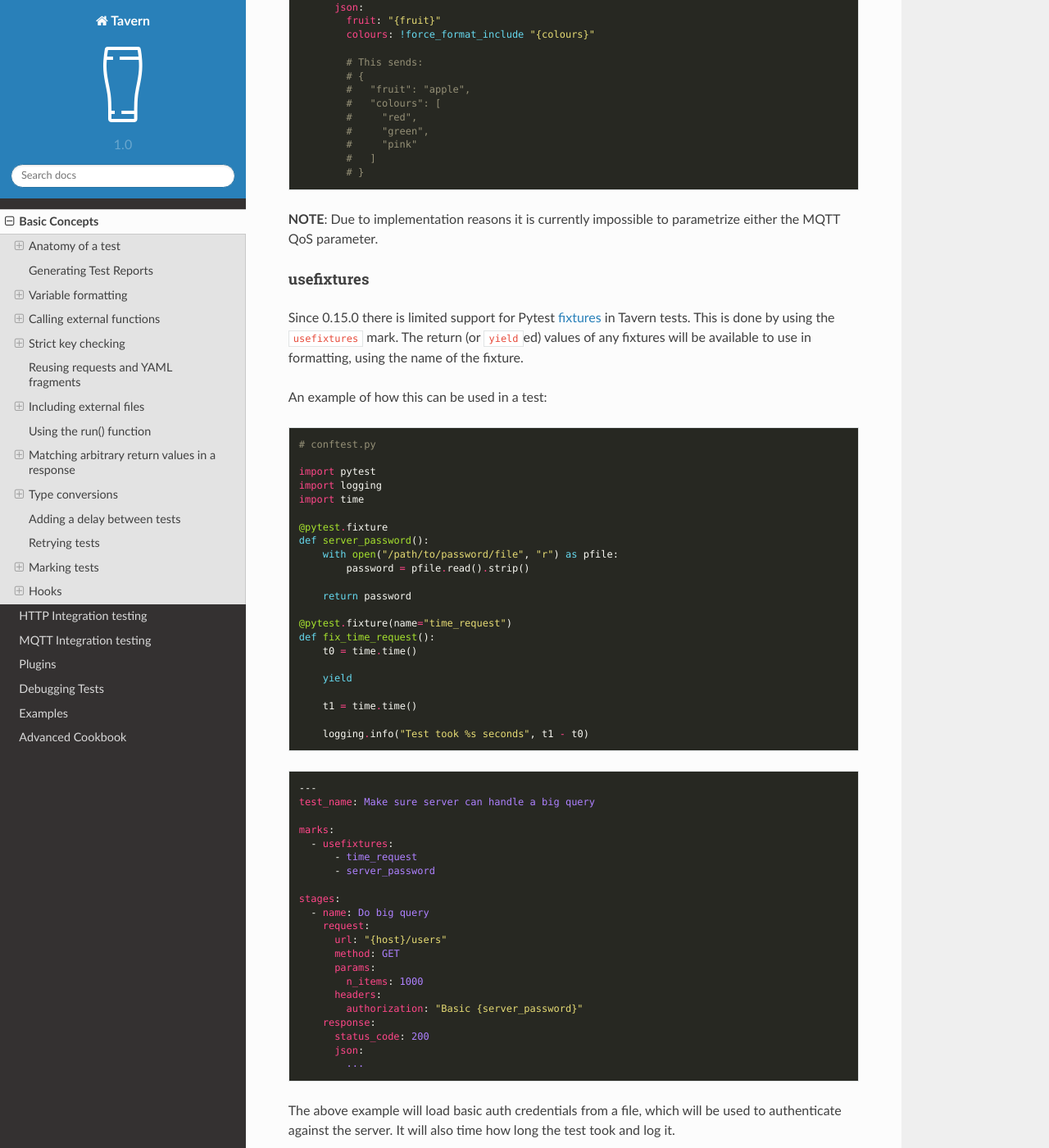
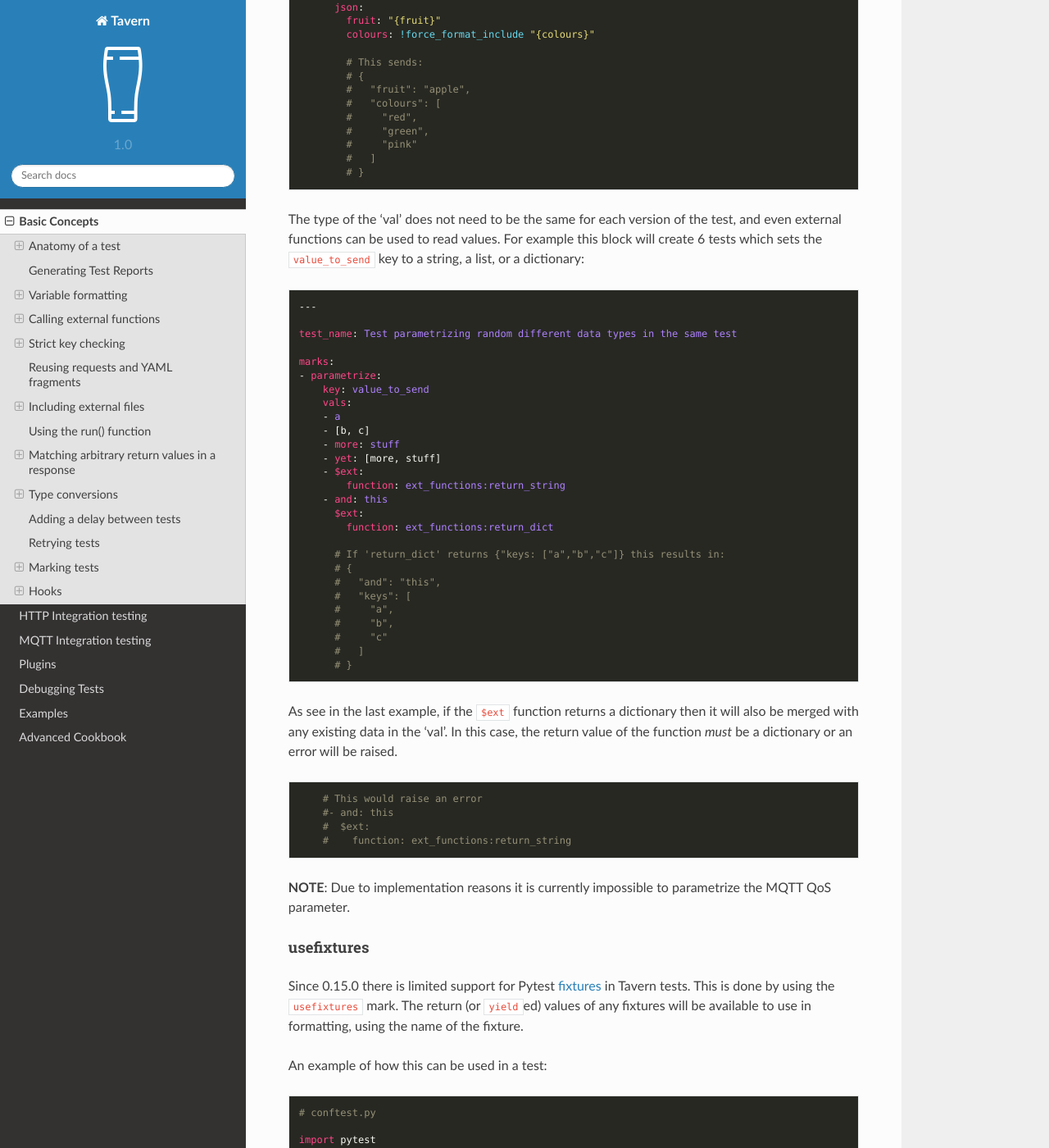
Before and after one commit to taverntesting/tavern, a Sphinx documentation site: the page built from docs/source/basics.md, in a window 1280 px wide and 1400 px high, scrolled down 39252 px. Shown: the whole window at 82% size. Built offline with Sphinx 7.4.7 and the Read the Docs theme 2.0.0, drawn with Linux system fonts in a browser that asks for light colours; formulas are drawn with MathJax 3.

Commit message:
Allow using any kind of value in parametrize

````diff
--- a/docs/source/basics.md
+++ b/docs/source/basics.md
@@ -2120,8 +2120,53 @@ stages:
         # }
 ```
 
+The type of the 'val' does not need to be the same for each version of the test, and even external
+functions can be used to read values. For example this block will create 6 tests which sets the
+`value_to_send` key to a string, a list, or a dictionary:
+
+```yaml
+---
+
+test_name: Test parametrizing random different data types in the same test
+
+marks:
+- parametrize:
+    key: value_to_send
+    vals:
+    - a
+    - [b, c]
+    - more: stuff
+    - yet: [more, stuff]
+    - $ext:
+        function: ext_functions:return_string
+    - and: this
+      $ext:
+        function: ext_functions:return_dict
+
+      # If 'return_dict' returns {"keys: ["a","b","c"]} this results in:
+      # {
+      #   "and": "this",
+      #   "keys": [
+      #     "a",
+      #     "b",
+      #     "c"
+      #   ]
+      # }
+```
+
+As see in the last example, if the `$ext` function returns a dictionary then it will also be merged
+with any existing data in the 'val'. In this case, the return value of the function _must_ be a
+dictionary or an error will be raised.
+
+```yaml
+    # This would raise an error
+    #- and: this
+    #  $ext:
+    #    function: ext_functions:return_string
+```
+
 **NOTE**: Due to implementation reasons it is currently impossible to
-parametrize either the MQTT QoS parameter.
+parametrize the MQTT QoS parameter.
 
 #### usefixtures
 
````
Also changed, not shown: 6 other files.
